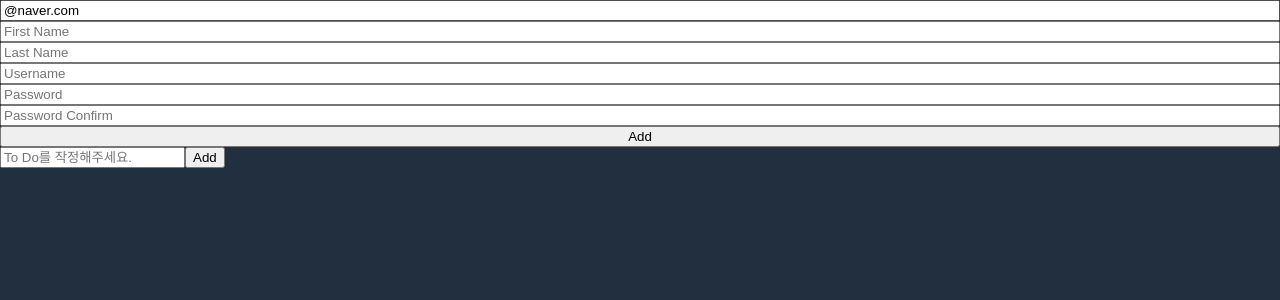
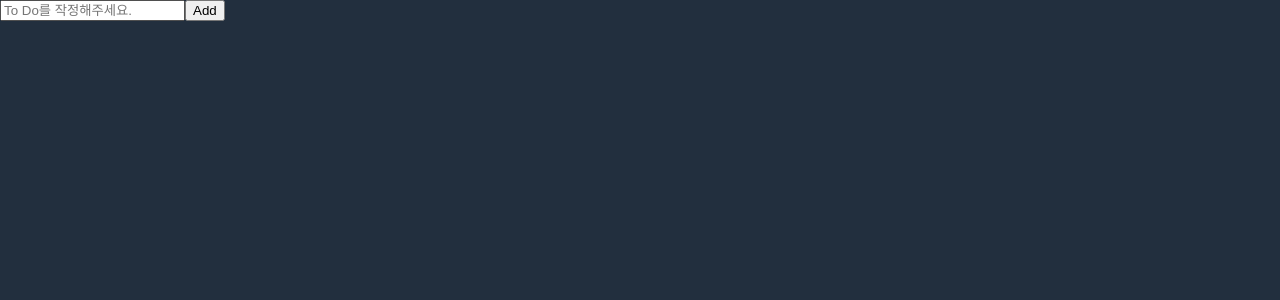
Before and after one commit to kimoony/react-to-do, a React (Create React App) app: page / in a window 1280 px wide. Shown: the top 300 px of the page. Built offline with nearby package versions, Linux system fonts and the light colour scheme.

Commit message:
ToDoList.exam2 ToDoList로 파일명 수정

```diff
--- a/src/App.tsx
+++ b/src/App.tsx
@@ -1,6 +1,5 @@
 import { createGlobalStyle } from 'styled-components';
-import ToDoList1 from './ToDoList.exam1';
-import ToDoList2 from './ToDoList.exam2';
+import ToDoList from './components/ToDoList';
 
 
 // styled-components 로 reset.css 적용
@@ -76,8 +75,7 @@ function App() {
   return (
     <>
       <GlobalStyled />
-      <ToDoList1 />
-      <ToDoList2 />
+      <ToDoList />
     </>
   );
 }
--- a/src/ToDoList.exam2.tsx
+++ b/src/components/ToDoList.tsx
@@ -4,7 +4,7 @@ interface IForm {
   toDo: string;
 }
 
-function ToDoList_exam2() {
+function ToDoList() {
   const {
     register,
     handleSubmit,
@@ -29,4 +29,4 @@ function ToDoList_exam2() {
   )
 }
 
-export default ToDoList_exam2
+export default ToDoList
```
